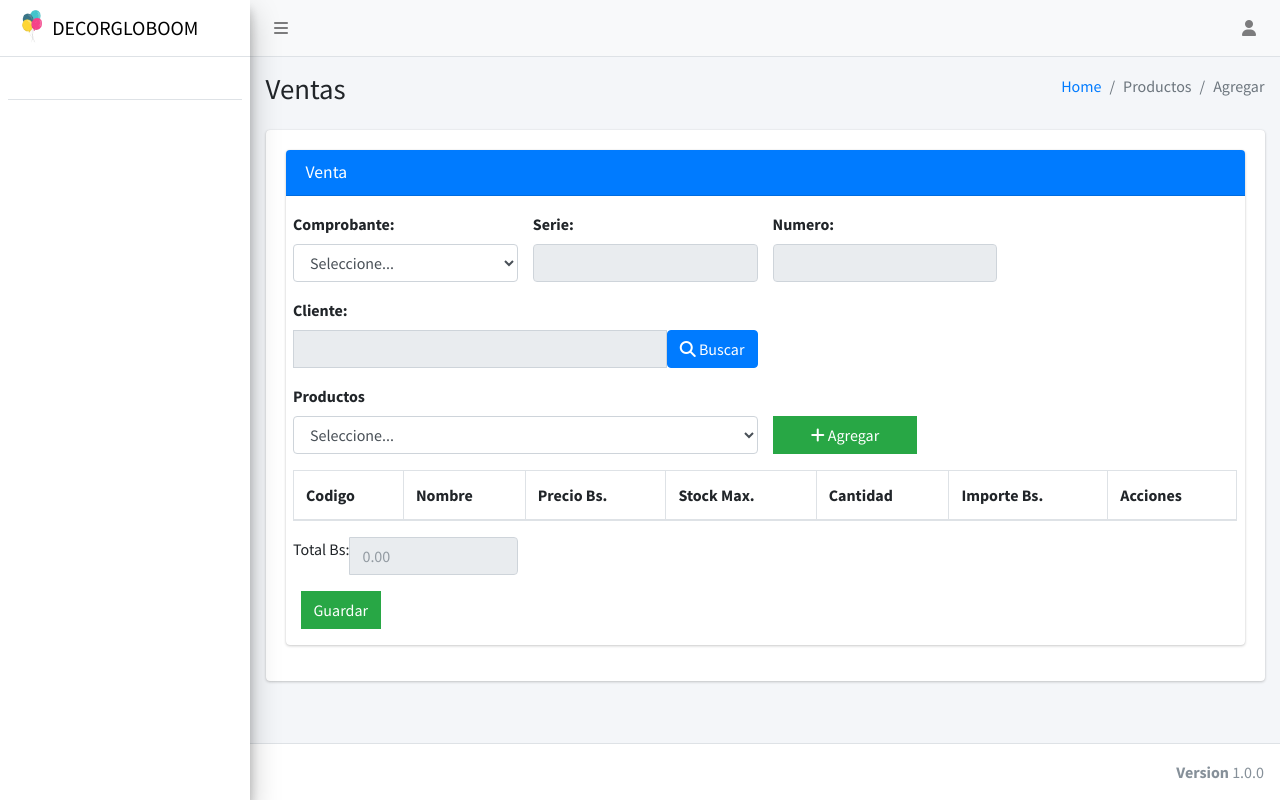
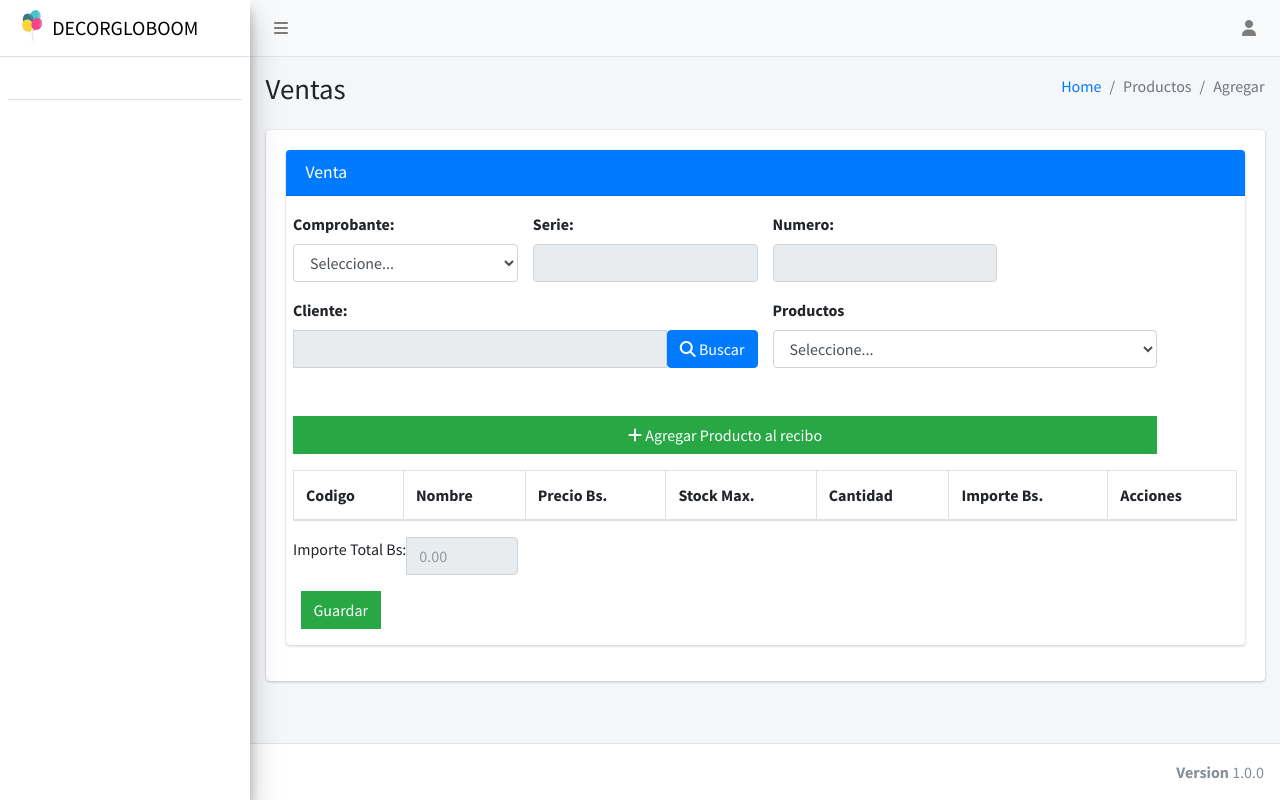
Before and after one commit to aspeti/decorgloboom, a CodeIgniter app: page /decorgloboom/index.php/ventas/add in a window 1280 px wide. Run offline with CodeIgniter, Linux system fonts and the light colour scheme; data that the repository does not hold is empty; some libraries are stand-ins or nearby versions.

Commit message:
Task011 edited from add venta

```diff
--- a/application/views/store/add.php
+++ b/application/views/store/add.php
@@ -81,38 +81,8 @@
                                                         </span>
                                                     </div><!-- /input-group -->
                                                 </div>
-                                                <!-- /Fecha
-                                                <div class="col-md-3">
-                                                    <label for="">Fecha:</label>
-                                                    <input type="date" class="form-control" name="fecha" required>
-                                                </div>-->
-                                            </div>
-                                            <!--div class="form-group">
-                                                <div class="row">
-                                                <div class="col-md-6">
-                                                    <label for="">Producto:</label>
-                                                    <input type="text" class="form-control" id="producto">
-                                                </div>
-
-                                                <div class="col-md-2">
-                                                    <label for="">&nbsp;</label>
-                                                    <button id="btn-agregar" type="button" class="btn btn-success btn-flat btn-block"><span class="fa fa-plus"></span> Agregar</button>
-                                                </div>
-                                                </div>
-                                            </!div-->
-                                            <div class="form-group">
-                                                <div class="row">
-                                                    <div class="col-md-6">
+                                                <div class="col-md-5">
                                                         <label for="producto">Productos</label>
-                                                        <!--select-- class="form-control select2bs4" style="width: 100%;">
-                                                            <option selected="selected">Seleccione un producto...</option>
-                                                            <option>Alaska</option>
-                                                            <option>California</option>
-                                                            <option>Delaware</option>
-                                                            <option>Tennessee</option>
-                                                            <option>Texas</option>
-                                                            <option>Washington</option>
-                                                        </!select-->
                                                         <select  class="form-control select2bs4" name="producto" id="producto" style="width: 100%;">
                                                         <option value="selected">Seleccione...</option>
                                                             <?php foreach($productos as $producto): ?>
@@ -121,10 +91,16 @@
                                                             <option value="<?php echo $dataProducto;?>"><?php echo $producto->codigo."-".$producto->nombre."-".$producto->precio." Bs." ;?></option>
                                                         <?php endforeach;?>
                                                     </select>
-                                                    </div>
-                                                    <div class="col-md-2">
+                                                </div>
+
+                                            </div>
+
+                                            <div class="form-group">
+                                                <div class="row">
+
+                                                    <div class="col-md-11">
                                                     <label for="">&nbsp;</label>
-                                                    <button id="btn-agregar" type="button" class="btn btn-success btn-flat btn-block"><span class="fa fa-plus"></span> Agregar</button>
+                                                    <button id="btn-agregar" type="button" class="btn btn-success btn-flat btn-block"><span class="fa fa-plus"></span> Agregar Producto al recibo</button>
                                                 </div>
                                                 </div>
                                             </div>
@@ -168,7 +144,7 @@
                                                 </div-->
                                                 <div class="col-md-3">
                                                     <div class="input-group">
-                                                        <span class="input-group-addon">Total Bs:</span>
+                                                        <span class="input-group-addon">Importe Total Bs:</span>
                                                         <input type="text" class="form-control" placeholder="0.00" name="txttotal" id="txttotal"  readonly="readonly">
                                                     </div>
                                                 </div>
```
